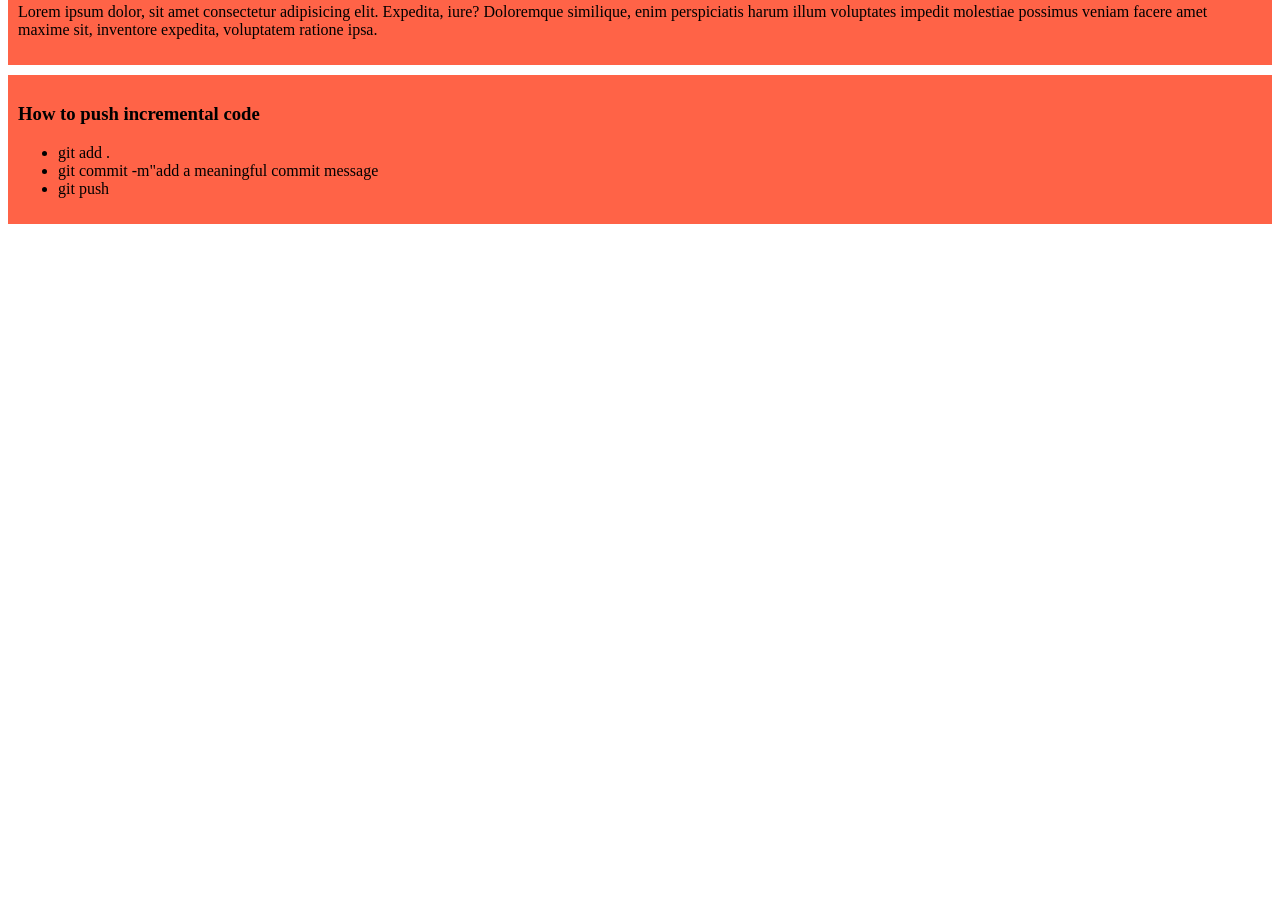
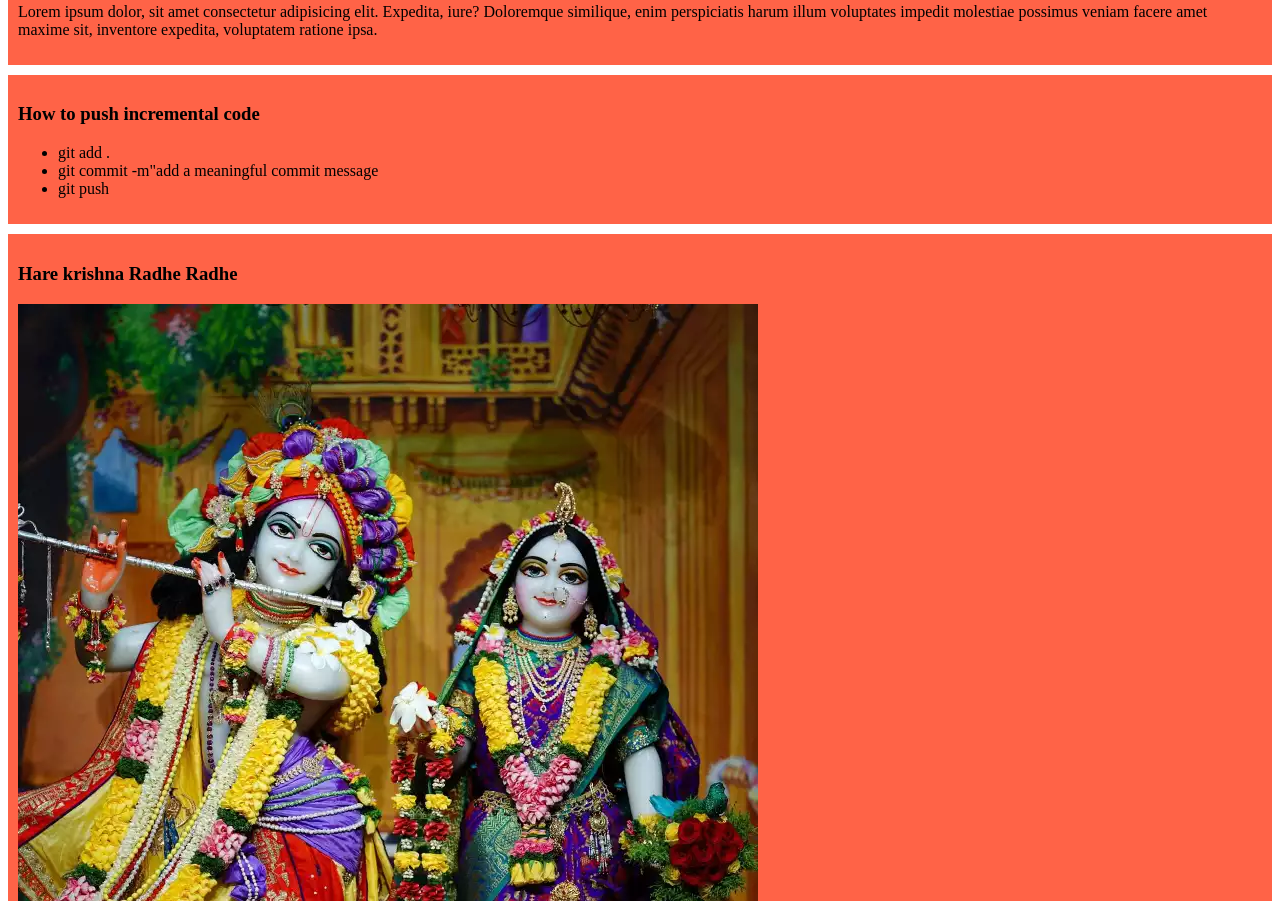
Before and after one commit to Mridul54/my-simple-website, a plain HTML site: page index.html in a window 1280 px wide. Shown: the part 499-1400 px from the top of the page. Before the commit the page ends 800 px from the top, so only its background shows below. Drawn offline with Linux system fonts and the light colour scheme.

Commit message:
added a picture

```diff
--- a/index.html
+++ b/index.html
@@ -31,5 +31,9 @@
             <li>git push</li>
         </ul>
     </div>
+    <div>
+        <h3>Hare krishna Radhe Radhe</h3>
+        <img src="images/8A0KMLyJtfNQDGzhyNeyRFflaYX.jpg" alt="coming soon">
+    </div>
 </body>
 </html>
```
Also changed, not shown: images/8A0KMLyJtfNQDGzhyNeyRFflaYX.jpg (added).
